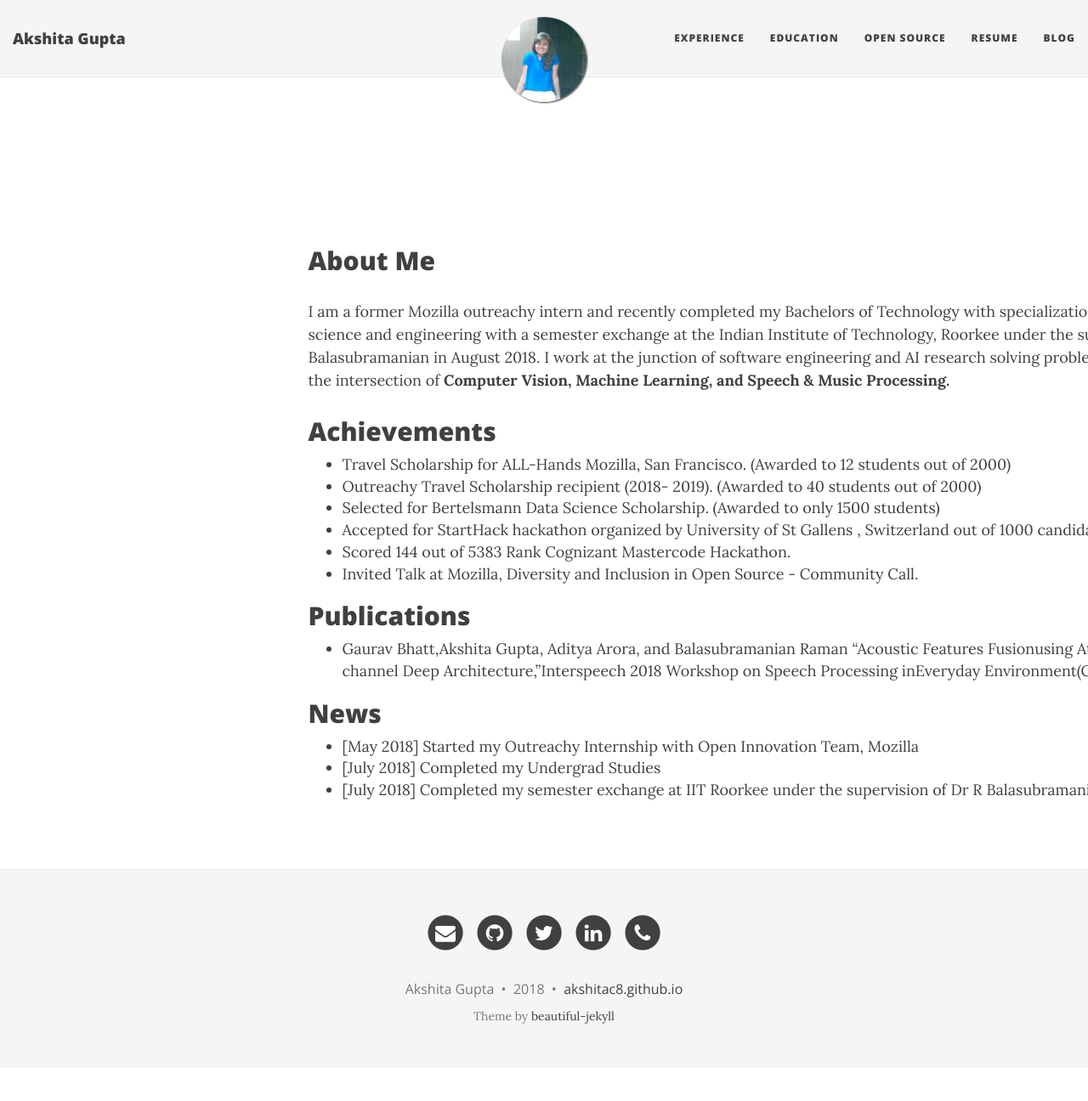
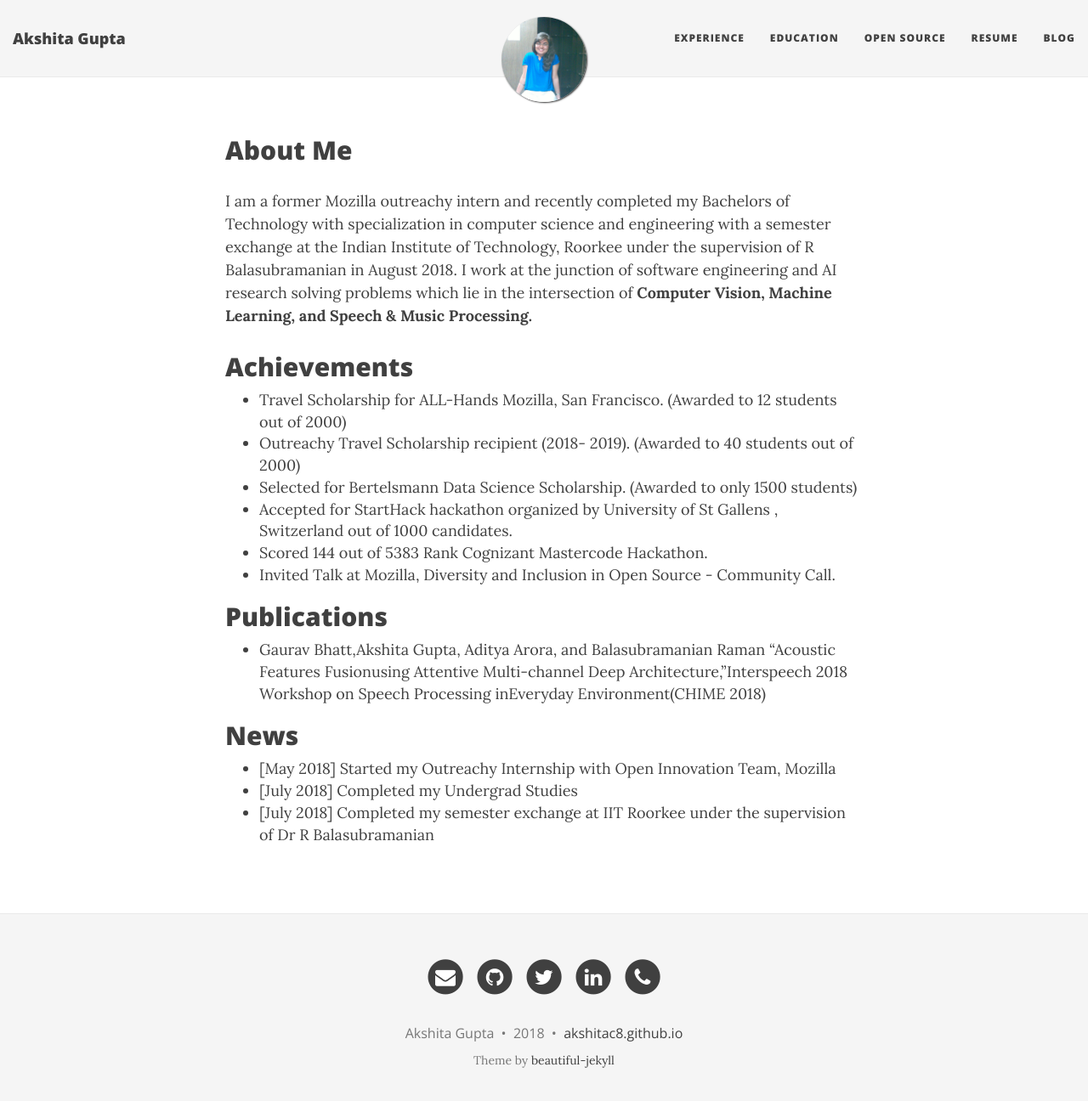
Before and after one commit to akshitac8/akshitac8.github.io, a Jekyll site: the page built from index.html, in a window 1280 px wide and 1309 px high. Shown: the top 1296 px of the window at 85% size. Built offline with Jekyll 4.4.1, drawn with Linux system fonts in a browser that asks for light colours; nearby versions of some CDN libraries; the list of posts is cut into pages by our own code.

Commit message:
Update index.html

```diff
--- a/index.html
+++ b/index.html
@@ -7,7 +7,7 @@ use-site-title: true
 
 <div class="container" role="main">
   <div class="row">
-      <div class="col-md-offset-1">
+      <div class="col-lg-8 col-lg-offset-2 col-md-10 col-md-offset-1">
         <p>
             <h2>About Me</h2>
             <p>
```
Also changed, not shown: other parts of index.html (+1 -1 lines).
